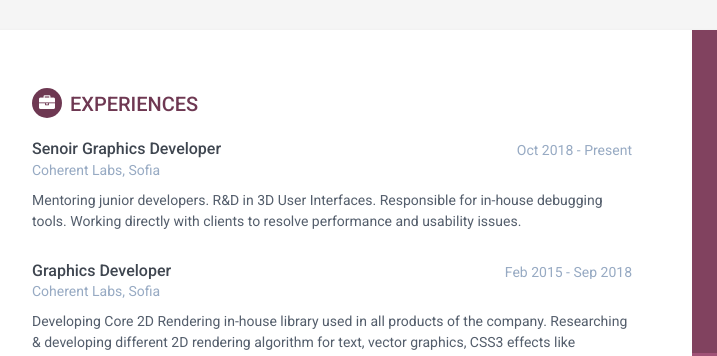
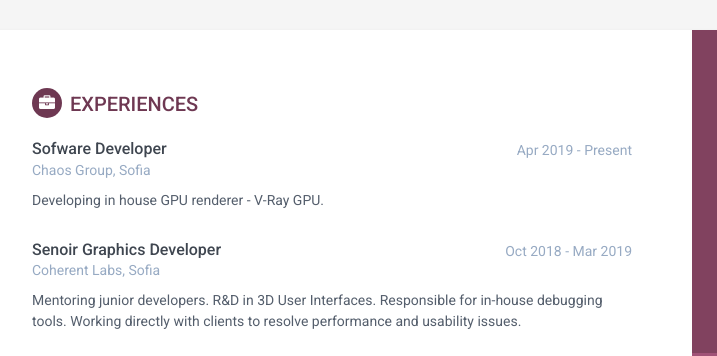
Before and after one commit to Alekssasho/Alekssasho.github.io, a plain HTML site: page resume/index.html in a window 1280 px wide. Shown: the top 356 px of the page, 188-905 px from the left. Drawn offline with Linux system fonts and the light colour scheme.

Commit message:
Updated work place

```diff
--- a/resume/index.html
+++ b/resume/index.html
@@ -115,8 +115,21 @@ if (!doNotTrack) {
                 <div class="item">
                     <div class="meta">
                         <div class="upper-row">
+                            <h3 class="job-title">Sofware Developer</h3>
+                            <div class="time">Apr 2019 - Present</div>
+                        </div>
+                        <div class="company">Chaos Group, Sofia</div>
+                    </div>
+                    <div class="details">
+                        <p>Developing in house GPU renderer - V-Ray GPU.</p>
+                    </div>
+                </div>
+
+                <div class="item">
+                    <div class="meta">
+                        <div class="upper-row">
                             <h3 class="job-title">Senoir Graphics Developer</h3>
-                            <div class="time">Oct 2018 - Present</div>
+                            <div class="time">Oct 2018 - Mar 2019</div>
                         </div>
                         <div class="company">Coherent Labs, Sofia</div>
                     </div>
```
